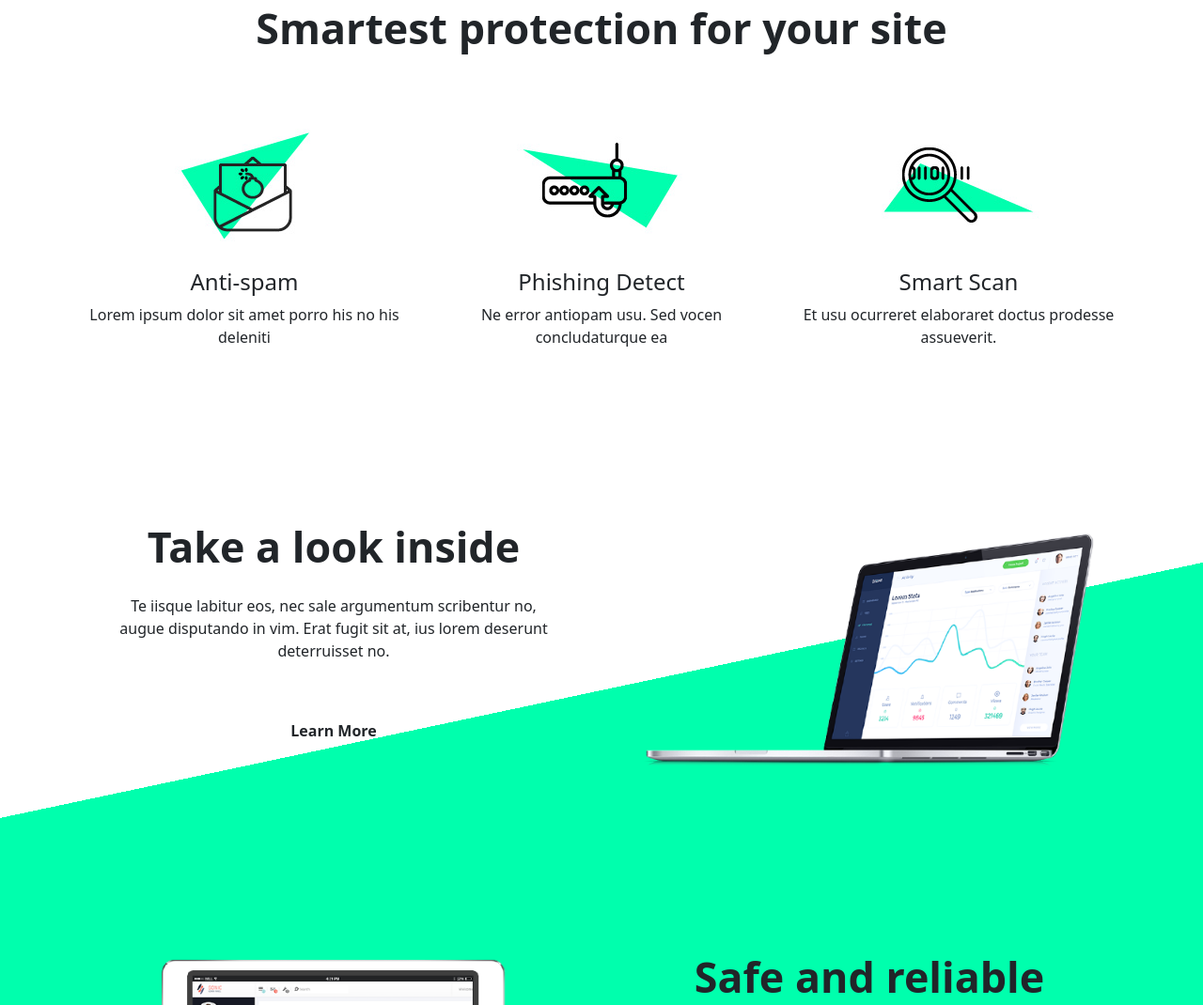
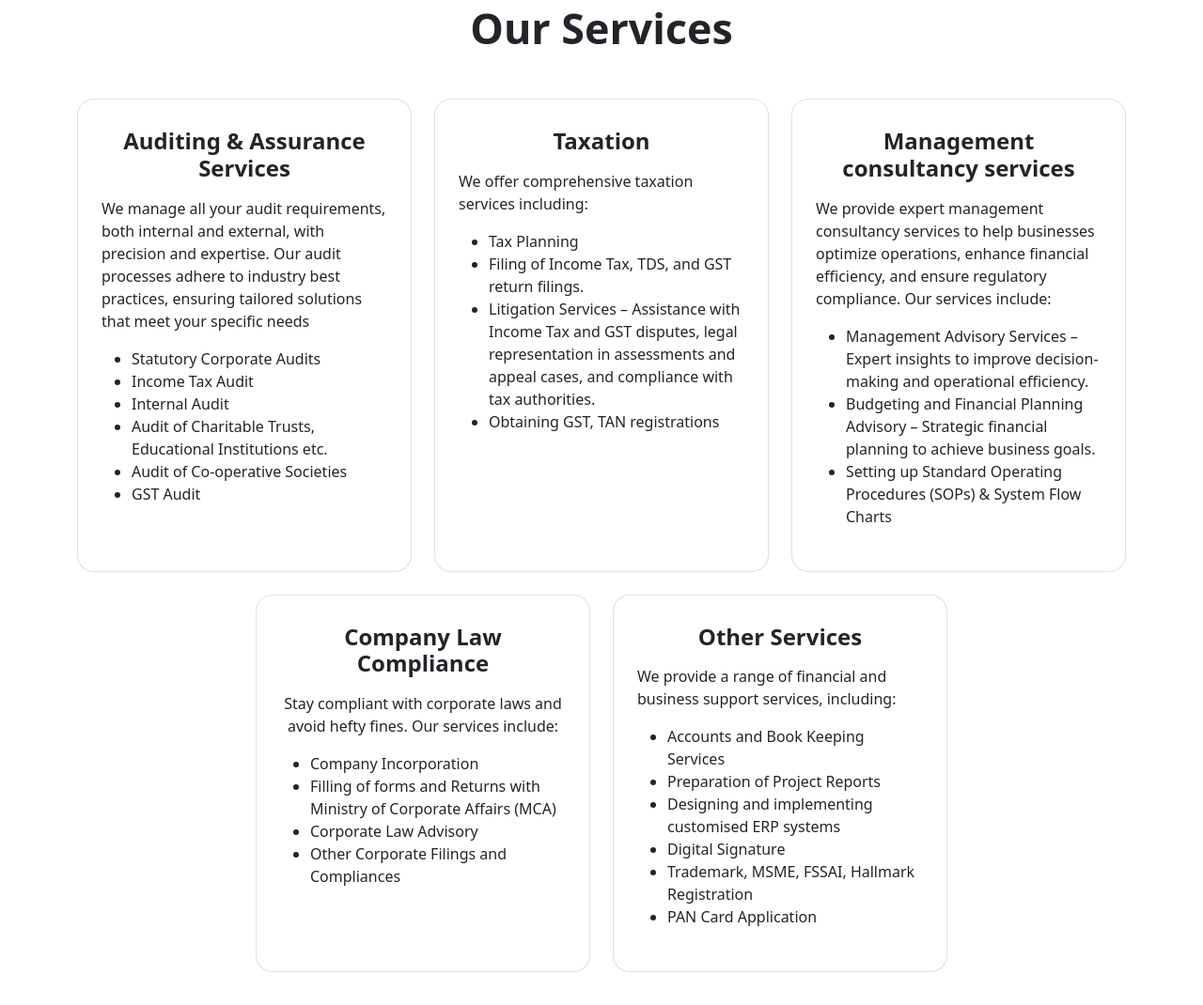
Before and after one commit to smidhunkks/casandeepgopikrishnan, a plain HTML site: page index.html in a window 1280 px wide. Shown: the part 722-1792 px from the top of the page at 94% size. Drawn offline with nearby package versions, Linux system fonts and the light colour scheme.

Commit message:
filled contents

```diff
--- a/css/custom.css
+++ b/css/custom.css
@@ -164,3 +164,13 @@ button {
   width: 6rem;
   height: auto;
 }
+.service-card{
+ border-radius: 18px !important;
+padding:30px 25px !important;
+}
+.service-card h4{
+  font-weight: bold;
+}
+.service-card p{
+  margin-top: .5rem;
+}
--- a/index.html
+++ b/index.html
@@ -9,15 +9,16 @@
     <title>Bootstrap Template Atlas</title>
     <meta name="description" content="Free bootstrap template Atlas" />
     <link rel="icon" href="img/favicon.png" sizes="32x32" type="image/png" />
+    <!-- custom.css -->
+    <link rel="stylesheet" href="css/custom.css" />
+    <!-- bootstrap.min.css -->
     <link
       rel="stylesheet"
       href="https://cdn.jsdelivr.net/npm/bootstrap@4.0.0/dist/css/bootstrap.min.css"
       integrity="sha384-Gn5384xqQ1aoWXA+058RXPxPg6fy4IWvTNh0E263XmFcJlSAwiGgFAW/dAiS6JXm"
       crossorigin="anonymous"
     />
-    <!-- custom.css -->
-    <link rel="stylesheet" href="css/custom.css" />
-    <!-- bootstrap.min.css -->
+
     <link rel="stylesheet" href="css/bootstrap.min.css" />
     <!-- font-awesome -->
     <link rel="stylesheet" href="font-awesome-4.7.0/css/font-awesome.min.css" />
@@ -126,10 +127,10 @@
         >
       </div>
     </div>
-    <!-- three-blcok -->
+    <!-- our services -->
     <div class="container my-5 py-2">
       <h2 class="text-center font-weight-bold my-5">
-        Smartest protection for your site
+        Our Services
       </h2>
       <div class="row">
         <div
@@ -139,40 +140,145 @@
           data-aos-once="true"
           class="col-md-4 text-center"
         >
-          <img src="img/smart-protect-1.jpg" alt="Anti-spam" class="mx-auto" />
-          <h4>Anti-spam</h4>
-          <p>Lorem ipsum dolor sit amet porro his no his deleniti</p>
+          <div class="service-card card h-100 card-body">
+            <div class="card-corner"></div>
+            <h4 class="card-title">Auditing & Assurance Services</h4>
+            <p class="card-text text-start">
+              We manage all your audit requirements, both internal and external,
+              with precision and expertise. Our audit processes adhere to
+              industry best practices, ensuring tailored solutions that meet
+              your specific needs
+            </p>
+            <ul class="text-start">
+              <li>Statutory Corporate Audits</li>
+              <li>Income Tax Audit</li>
+              <li>Internal Audit</li>
+              <li>Audit of Charitable Trusts, Educational Institutions etc.</li>
+              <li>Audit of Co-operative Societies</li>
+              <li>GST Audit</li>
+            </ul>
+          </div>
         </div>
         <div
           data-aos="fade-up"
-          data-aos-delay="200"
+          data-aos-delay="0"
           data-aos-duration="1000"
           data-aos-once="true"
           class="col-md-4 text-center"
         >
-          <img
-            src="img/smart-protect-2.jpg"
-            alt="Phishing Detect"
-            class="mx-auto"
-          />
-          <h4>Phishing Detect</h4>
-          <p>Ne error antiopam usu. Sed vocen concludaturque ea</p>
+          <div class="service-card card h-100 card-body">
+            <div class="card-corner"></div>
+            <h4 class="card-title">Taxation</h4>
+            <p class="card-text text-start">
+              We offer comprehensive taxation services including:
+            </p>
+            <ul class="text-start">
+              <li>Tax Planning</li>
+              <li>Filing of Income Tax, TDS, and GST return filings.</li>
+              <li>
+                Litigation Services – Assistance with Income Tax and GST
+                disputes, legal representation in assessments and appeal cases,
+                and compliance with tax authorities.
+              </li>
+              <li>Obtaining GST, TAN registrations</li>
+            </ul>
+          </div>
         </div>
         <div
+        data-aos="fade-up"
+        data-aos-delay="0"
+        data-aos-duration="1000"
+        data-aos-once="true"
+        class="col-md-4 text-center"
+      >
+        <div class="service-card card h-100 card-body">
+          <div class="card-corner"></div>
+          <h4 class="card-title">Management consultancy services</h4>
+          <p class="card-text text-start">
+            We provide expert management consultancy services to help
+            businesses optimize operations, enhance financial efficiency, and
+            ensure regulatory compliance. Our services include:
+          </p>
+          <ul class="text-start">
+            <li>
+              Management Advisory Services – Expert insights to improve
+              decision-making and operational efficiency.
+            </li>
+            <li>
+              Budgeting and Financial Planning Advisory – Strategic financial
+              planning to achieve business goals.
+            </li>
+            <li>
+              Setting up Standard Operating Procedures (SOPs) & System Flow
+              Charts
+            </li>
+          </ul>
+        </div>
+      </div>
+      </div>
+      <!-- row two -->
+      <div class="row justify-content-center mt-4">
+        <div
+        data-aos="fade-up"
+        data-aos-delay="0"
+        data-aos-duration="1000"
+        data-aos-once="true"
+        class="col-md-4 text-center"
+      >
+        <div class="service-card card h-100 card-body">
+          <div class="card-corner"></div>
+          <h4 class="card-title">Company Law Compliance</h4>
+          <p class="card-text text-star">
+            Stay compliant with corporate laws and avoid hefty fines. Our
+            services include:
+          </p>
+          <ul class="text-start">
+            <li>Company Incorporation</li>
+            <li>
+              Filling of forms and Returns with Ministry of Corporate Affairs
+              (MCA)
+            </li>
+            <li>Corporate Law Advisory</li>
+            <li>Other Corporate Filings and Compliances</li>
+          </ul>
+        </div>
+      </div>
+
+        <div
           data-aos="fade-up"
-          data-aos-delay="400"
+          data-aos-delay="0"
           data-aos-duration="1000"
           data-aos-once="true"
           class="col-md-4 text-center"
         >
-          <img src="img/smart-protect-3.jpg" alt="Smart Scan" class="mx-auto" />
-          <h4>Smart Scan</h4>
-          <p>Et usu ocurreret elaboraret doctus prodesse assueverit.</p>
+          <div class="service-card card h-100 card-body">
+            <div class="card-corner"></div>
+            <h4 class="card-title">Other Services</h4>
+            <p class="card-text text-start">
+              We provide a range of financial and business support services, including:
+            </p>
+            <ul class="text-start">
+              <li>Accounts and Book Keeping Services</li>
+              <li>
+                Preparation of Project Reports
+              </li>
+              <li>Designing and implementing customised ERP systems</li>
+              <li>Digital Signature</li>
+              <li>Trademark, MSME, FSSAI, Hallmark Registration</li>
+              <li>PAN Card Application</li>
+            </ul>
+          </div>
         </div>
+
+      </div>
+
+
+
+
       </div>
     </div>
     <!-- feature (skew background) -->
-    <div class="jumbotron jumbotron-fluid feature" id="feature-first">
+    <!-- <div class="jumbotron jumbotron-fluid feature" id="feature-first">
       <div class="container my-5">
         <div class="row justify-content-between text-center text-md-left">
           <div
@@ -205,9 +311,9 @@
           </div>
         </div>
       </div>
-    </div>
+    </div> -->
     <!-- feature (green background) -->
-    <div class="jumbotron jumbotron-fluid feature" id="feature-last">
+    <!-- <div class="jumbotron jumbotron-fluid feature" id="feature-last">
       <div class="container">
         <div class="row justify-content-between text-center text-md-left">
           <div
@@ -216,7 +322,7 @@
             data-aos-once="true"
             class="col-md-6 flex-md-last"
           >
-            <h2 class="font-weight-bold">Safe and reliable</h2>
+            <h2 class="font-weight-bold">Our Services</h2>
             <p class="my-4">
               Duo suas detracto maiestatis ad, commodo lucilius invenire nec ad,
               <br />
@@ -240,10 +346,10 @@
           </div>
         </div>
       </div>
-    </div>
+    </div> -->
 
     <!-- price table -->
-    <div class="container my-5 py-2" id="price-table">
+    <!-- <div class="container my-5 py-2" id="price-table">
       <h2 class="text-center font-weight-bold d-block mb-3">
         Check our pricing
       </h2>
@@ -254,8 +360,9 @@
           data-aos-duration="1000"
           data-aos-once="true"
           class="col-md-4 text-center py-4 mt-5"
+          id="price-table__premium"
         >
-          <h4 class="my-4">STARTUP</h4>
+          <h4 class="my-4">Auditing & Assurance Services</h4>
           <p class="font-weight-bold">
             $ <span class="display-2 font-weight-bold">0</span> / MO.
           </p>
@@ -273,10 +380,10 @@
           data-aos="fade-up"
           data-aos-duration="1000"
           data-aos-once="true"
-          class="col-md-4 text-center py-4 mt-5 rounded"
+          class="col-md-4 text-center py-2 mt-5 rounded mx-3"
           id="price-table__premium"
         >
-          <h4 class="my-4">PREMIUM</h4>
+          <h4 class="my-4">Auditing & Assurance Services</h4>
           <p class="font-weight-bold">
             $ <span class="display-2 font-weight-bold">10</span> / MO.
           </p>
@@ -296,6 +403,7 @@
           data-aos-duration="1000"
           data-aos-once="true"
           class="col-md-4 text-center py-4 mt-5"
+          id="price-table__premium"
         >
           <h4 class="my-4">PROFESSIONAL</h4>
           <p class="font-weight-bold">
@@ -312,7 +420,7 @@
           >
         </div>
       </div>
-    </div>
+    </div> -->
     <!-- client -->
     <div class="jumbotron jumbotron-fluid">
       <div class="container">
@@ -346,20 +454,19 @@
     >
       <div class="container my-5">
         <div class="row justify-content-between">
+          <p class="text-white">Let us take care of your financial and compliance needs while you focus on growing
+            your business!</p>
           <div class="col-md-6 text-white">
             <h2 class="font-weight-bold">Contact Us</h2>
-            <p class="my-4">
-              Te iisque labitur eos, nec sale argumentum scribentur,
-              <br />
-              augue disputando in vim. Erat fugit sit at, ius lorem.
-            </p>
+
             <ul class="list-unstyled">
-              <li>Email : company_email@com</li>
-              <li>Phone : 361-688-5824</li>
-              <li>Address : 4826 White Avenue, Corpus Christi, Texas</li>
+              <li>Email : sgk.sandeepgkrishnan@gmail.com</li>
+              <li>Phone : 8590353672, 8547000175</li>
+              <li>Address : XXII/196, KMK Junction, Republic Road, N Paravur,
+                Ernakulam, Kerala, 683513.</li>
             </ul>
           </div>
-          <div class="col-md-6">
+          <!-- <div class="col-md-6">
             <form>
               <div class="row">
                 <div class="form-group col-md-6">
@@ -382,7 +489,7 @@
                 Submit
               </button>
             </form>
-          </div>
+          </div> -->
         </div>
       </div>
     </div>
```
